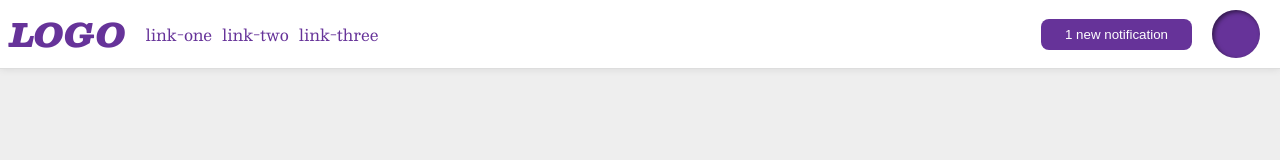
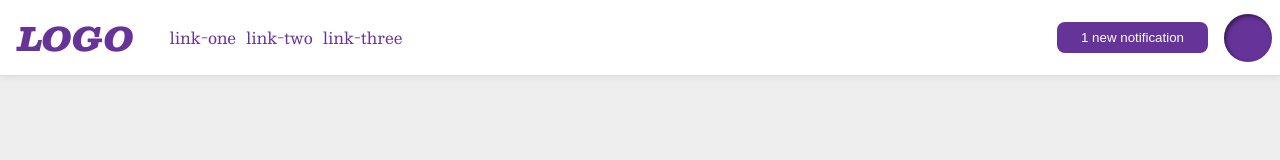
Before and after one commit to rickmed/The-Odin-Project, a plain HTML site: page css-exercises/flex/03-flex-header-2/index.html in a window 1280 px wide. Drawn offline with nearby package versions, Linux system fonts and the light colour scheme.

Commit message:
Add flex-3 css solution

```diff
--- a/css-exercises/flex/03-flex-header-2/style.css
+++ b/css-exercises/flex/03-flex-header-2/style.css
@@ -18,10 +18,11 @@ body {
   border-bottom: 1px solid #ddd;
   box-shadow: 0 0 8px rgba(0,0,0,.1);
   justify-content: space-between;
+  padding: 8px;
 }
 
-.left-items {
-  justify-content: space-between;
+.left-items, .right-items {
+  gap: 16px;
 }
 
 .logo {
@@ -47,13 +48,6 @@ a {
   padding: 0 5px;
 }
 
-.right-items {
-  margin-right: 10px;
-  justify-content: space-between;
-  gap: 20px;
-  padding: 10px;
-}
-
 button {
   border: none;
   border-radius: 8px;
```
